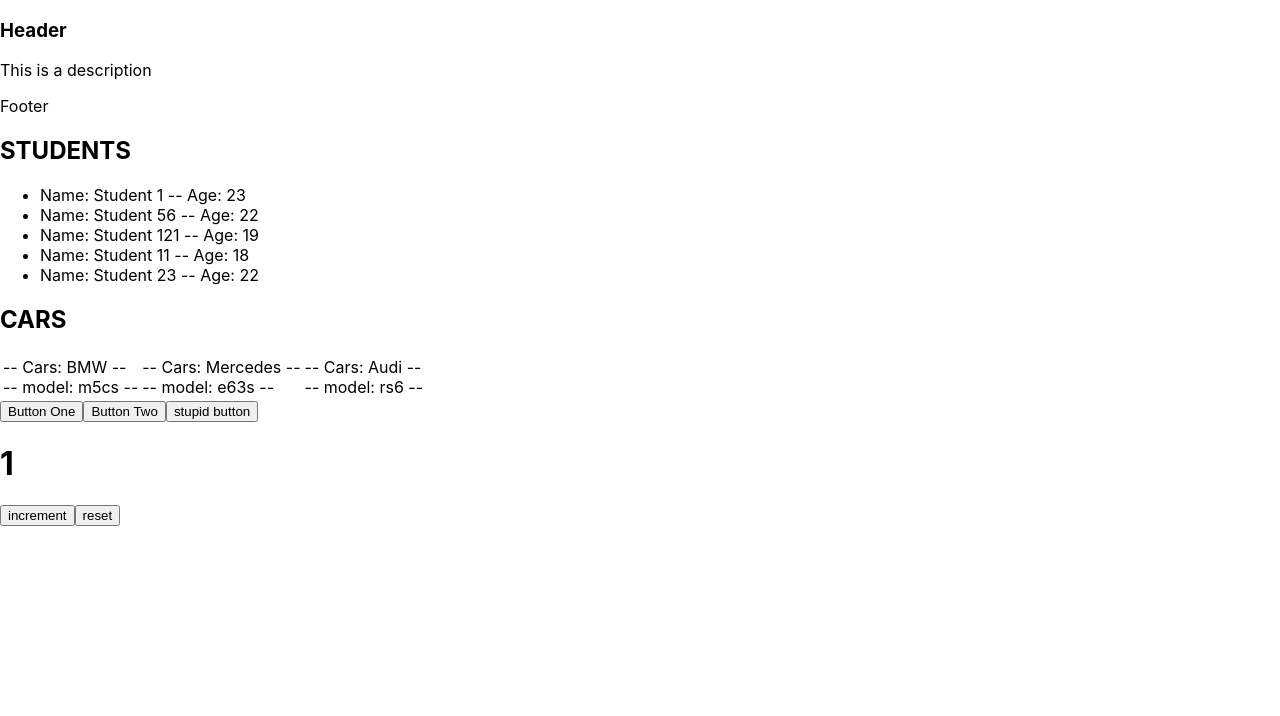
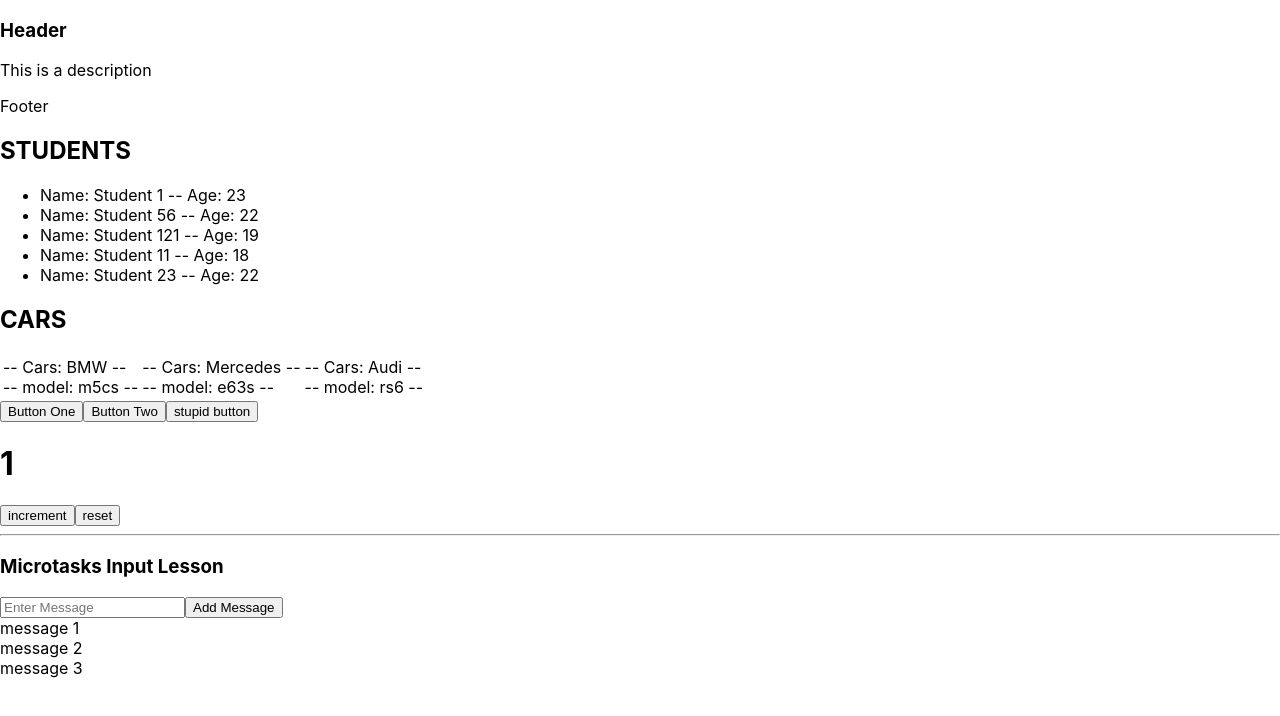
Before and after one commit to ArturLimaiko/microtasks, a React (Create React App) app: page / in a window 1280 px wide. Shown: the top 716 px of the page. Built offline with nearby package versions, Linux system fonts and the light colour scheme.

Commit message:
lesson input : create components FullInput ( 60% lesson complete)

```diff
--- a/src/App.tsx
+++ b/src/App.tsx
@@ -4,6 +4,7 @@ import {Footer} from './Components/Footer';
 import {Header} from './Components/Header';
 import {NewComponents} from "./Components/NewComponents";
 import {Button} from "./Components/Button";
+import {FullInput} from './Components/FullInput';
 
 const students = [
     {id: 1, name: 'Student 1', age: 23},
@@ -44,6 +45,20 @@ function App() {
         setA(0);
     }
 
+    //state message for Input
+    let [message, setMessage] = useState(
+        [
+            {message: 'message 1'},
+            {message: 'message 2'},
+            {message: 'message 3'}
+        ]
+    );
+
+    //function callBack for button input
+    const addMessage = (title:string) => {
+        let newMessage = {message:title}
+        setMessage([newMessage,...message]);
+    }
 
     return (
         <div className="App">
@@ -60,7 +75,18 @@ function App() {
                 <Button name={'increment'} callBack={Foo4}/>
                 <Button name={'reset'} callBack={reset}/>
             </div>
-
+            <hr/>
+            <div>
+                <Header HeaderTitle={'Microtasks Input Lesson'}/>
+                <FullInput addMessage={addMessage}/>
+                <div>
+                    {message.map((m, index) => {
+                        return (
+                            <div key={index}>{m.message}</div>
+                        )
+                    })}
+                </div>
+            </div>
         </div>
     );
 }
@@ -71,4 +97,10 @@ export default App;
 // создать инпут и кнопку и отрисовать + отрисовать сообщения которые в стейте ( через мап)
 // создать универсальный инпут( FullInput)
 // внутри будет локальный стейст который будет сохранять введенное значение [title, setTitle] = useState('')
-// инпуту и кнопке создадим функции и в параметрах укажем соответствующие onChange...OnClick...
+// инпуту и кнопке создадим по функции и в параметрах укажем event(протипизировать) onChangeInputHandler...OnClick...
+// внутри функции пропишем currentTarget.value + нам нужно записать все в локальный стейт - setTitle
+// по нажатию на кнопку у нас должна прозвониться функция которую мы создадим в app
+// -  создадим там функцию(пустую) addMessage(){} и прокинем ее в копмоненту инпут и протипизируем
+// OnClick вызываем кладем туда addMessage() внутрь передадим title и так же не забудем протипизировать
+// далее нужно засетать title  и не забыть про старые сообщения
+// очистим поле ввода в инпуте - нужно привязать title к value input'a
--- /dev/null
+++ b/src/Components/FullInput.tsx
@@ -0,0 +1,27 @@
+import React, {useState} from 'react';
+
+export type FullInputType = {
+    addMessage: (title: string) => void;
+}
+
+export const FullInput = ({addMessage}: FullInputType) => {
+
+    let [title,setTitle] = useState('');
+
+    const onChangeInputHandler = (e: React.ChangeEvent<HTMLInputElement>) => {
+        setTitle(e.currentTarget.value);
+        console.log(title);
+    }
+
+    const onClickHandlerButton =() => {
+        addMessage(title)
+        setTitle('');
+    }
+
+    return (
+        <div>
+            <input value={title} placeholder={'Enter Message'} onChange={onChangeInputHandler}/>
+            <button onClick={onClickHandlerButton}>Add Message</button>
+        </div>
+    );
+};
```
